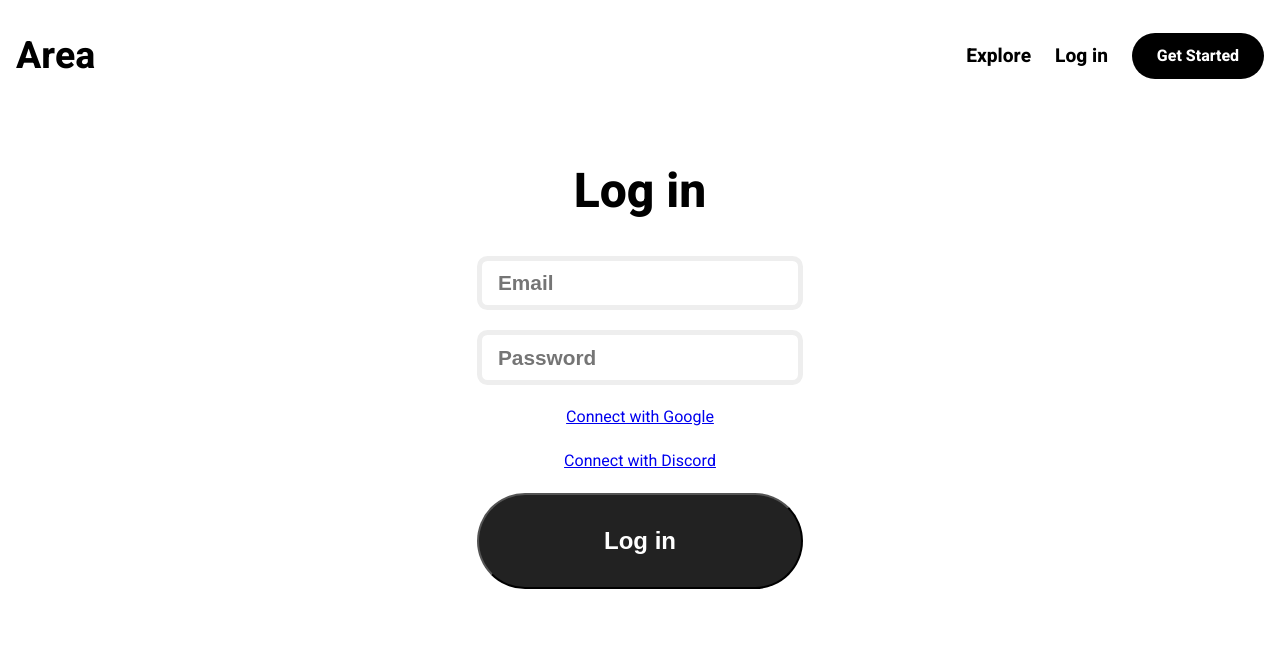
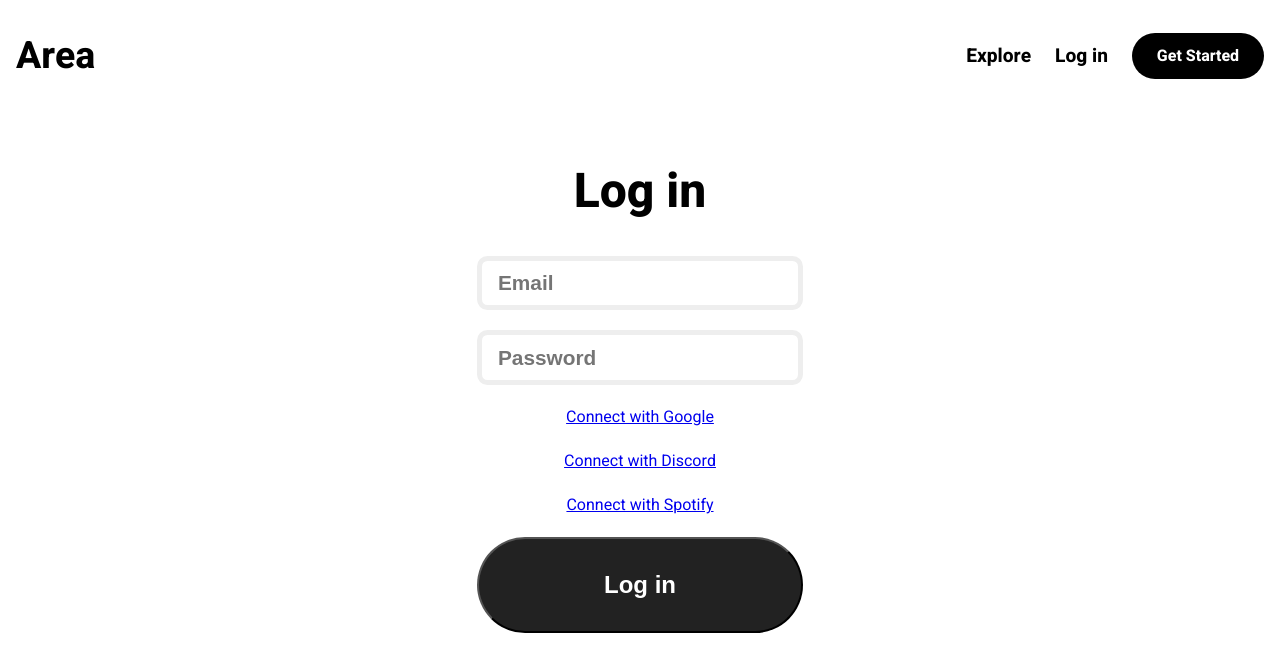
Before and after one commit to LebibYann/Area, a React (Vite) app in the folder web/: page /login in a window 1280 px wide. Shown: the top 672 px of the page. Built offline with nearby package versions, Linux system fonts and the light colour scheme; no server answers.

Commit message:
feat(web): :sparkles: Spotify oauth2 added
The oauth2 of spotify is now added in the login screen so it is now possible to log and register using it

```diff
--- a/web/src/authenticator/Login.tsx
+++ b/web/src/authenticator/Login.tsx
@@ -1,11 +1,14 @@
 import React, { MutableRefObject, useEffect, useRef } from 'react';
 import './Authenticator.css';
 import { login, useLogin } from '../utils';
+import queryString from 'query-string';
+
 
 export interface LoginFormData {
     email: string;
     password: string;
 }
+
 
 const Login = (): JSX.Element => {
 
@@ -25,6 +28,13 @@ const Login = (): JSX.Element => {
     `&include_granted_scopes=${includeGrantedScopes}`;
 
     const discordUrl = "https://discord.com/api/oauth2/authorize?client_id=1184305079029878785&response_type=code&redirect_uri=http%3A%2F%2Flocalhost%3A8081%2Flogin%2Fauth%2Fdiscord&scope=identify"
+
+    const spotifyUrl = "https://accounts.spotify.com/authorize?" + queryString.stringify({
+        response_type: "code",
+        client_id: import.meta.env.VITE_SPOTIFY_CLIENT_ID,
+        scope: "user-read-private user-read-email",
+        redirect_uri: "http://localhost:8081/login/auth/spotify"
+    })
 
     const [form, setForm] = React.useState<LoginFormData>({
         email: '',
@@ -84,6 +94,9 @@ const Login = (): JSX.Element => {
                 <div>
                     <a href={discordUrl}>Connect with Discord</a>
                 </div>
+                <div>
+                    <a href={spotifyUrl}>Connect with Spotify</a>
+                </div>
                 <div className='form-submit'>
                     <input type='button' value={"Log in"} onClick={handleConnection}/>
                 </div>
```
